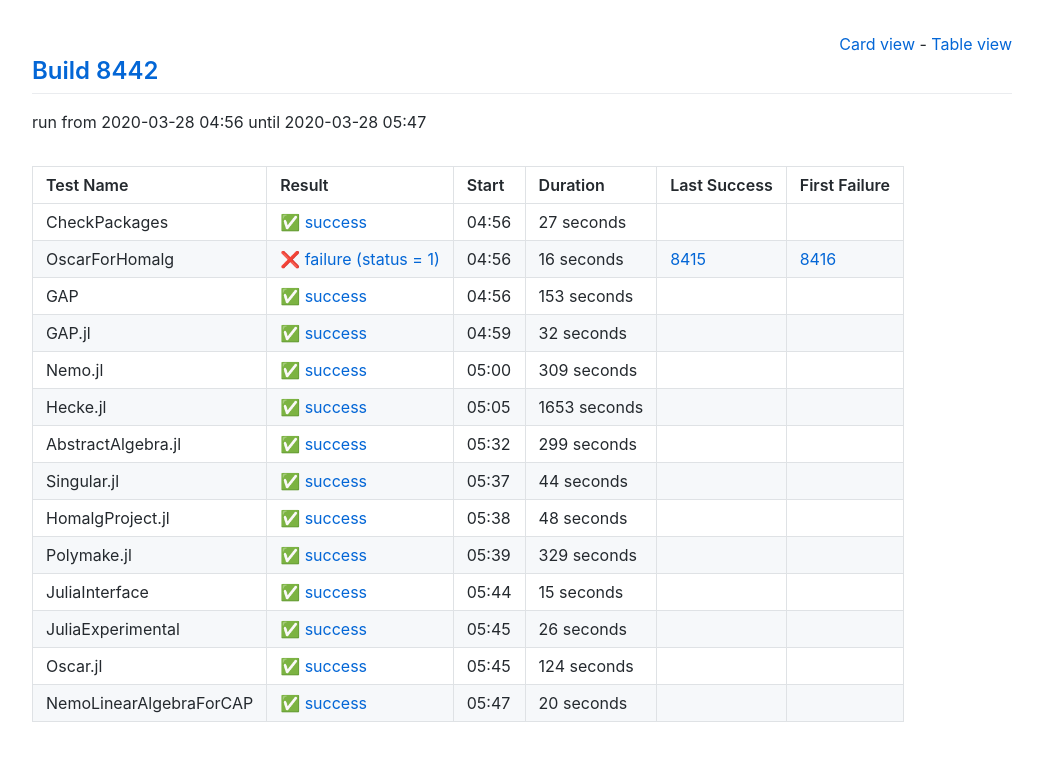
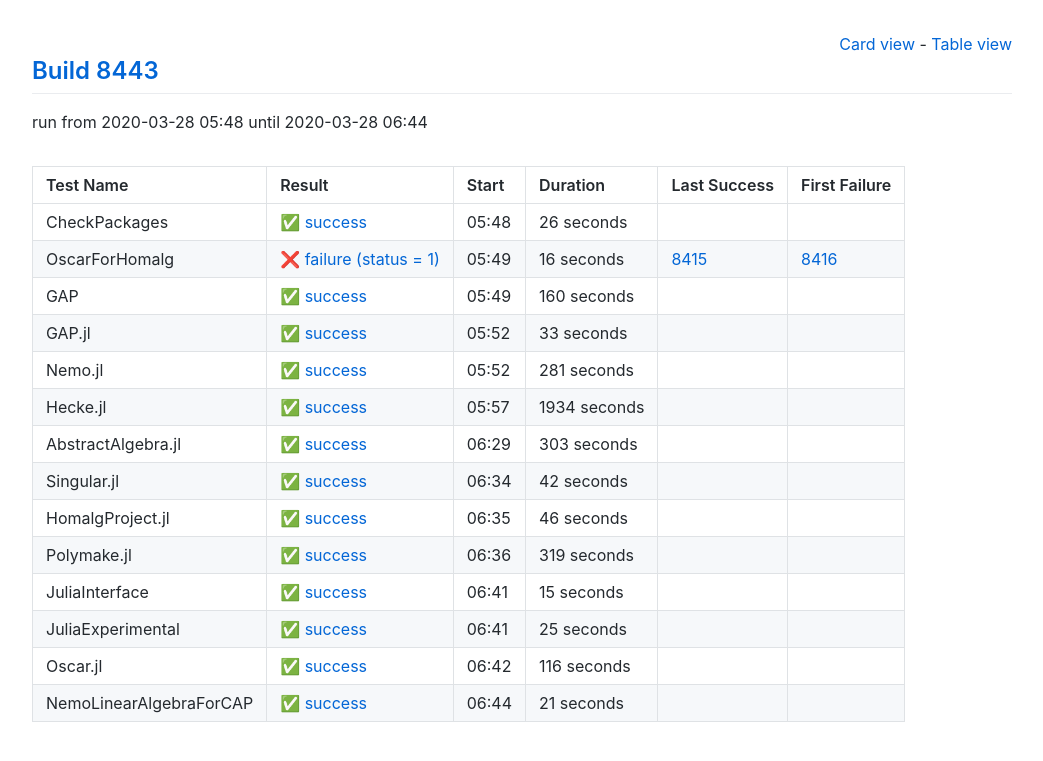
Before and after one commit to oscar-system/oscar-ci-status, a Jekyll site: the page built from table.html, in a window 1280 px wide. Shown: the top 761 px of the page, without its empty margins (118-1161 px from the left). Built offline with Jekyll 4.4.1, drawn with Linux system fonts in a browser that asks for light colours.

Commit message:
Build 8443

```diff
--- a/_data/ci.yml
+++ b/_data/ci.yml
@@ -1,16 +1,16 @@
-build: 8442
-build_url: https://oscarci.mathematik.uni-kl.de/job/oscar/8442/
+build: 8443
+build_url: https://oscarci.mathematik.uni-kl.de/job/oscar/8443/
 job: oscar
 tests:
-- duration: 27
+- duration: 26
   exitcode: 0
   first_failure: false
   first_failure_url: null
   last_success: false
   last_success_url: null
-  log: https://oscarci.mathematik.uni-kl.de/job/oscar/8442/artifact/logs/build-8442/CheckPackages.log
+  log: https://oscarci.mathematik.uni-kl.de/job/oscar/8443/artifact/logs/build-8443/CheckPackages.log
   name: CheckPackages
-  start: 2020-03-28 04:56
+  start: 2020-03-28 05:48
   status: success
   success: true
 - duration: 16
@@ -19,97 +19,97 @@ tests:
   first_failure_url: https://oscarci.mathematik.uni-kl.de/job/oscar/8416/
   last_success: 8415
   last_success_url: https://oscarci.mathematik.uni-kl.de/job/oscar/8415/
-  log: https://oscarci.mathematik.uni-kl.de/job/oscar/8442/artifact/logs/build-8442/OscarForHomalg.log
+  log: https://oscarci.mathematik.uni-kl.de/job/oscar/8443/artifact/logs/build-8443/OscarForHomalg.log
   name: OscarForHomalg
-  start: 2020-03-28 04:56
+  start: 2020-03-28 05:49
   status: failure
   success: false
-- duration: 153
+- duration: 160
   exitcode: 0
   first_failure: false
   first_failure_url: null
   last_success: false
   last_success_url: null
-  log: https://oscarci.mathematik.uni-kl.de/job/oscar/8442/artifact/logs/build-8442/GAP.log
+  log: https://oscarci.mathematik.uni-kl.de/job/oscar/8443/artifact/logs/build-8443/GAP.log
   name: GAP
-  start: 2020-03-28 04:56
+  start: 2020-03-28 05:49
   status: success
   success: true
-- duration: 32
+- duration: 33
   exitcode: 0
   first_failure: false
   first_failure_url: null
   last_success: false
   last_success_url: null
-  log: https://oscarci.mathematik.uni-kl.de/job/oscar/8442/artifact/logs/build-8442/GAP.jl.log
+  log: https://oscarci.mathematik.uni-kl.de/job/oscar/8443/artifact/logs/build-8443/GAP.jl.log
   name: GAP.jl
-  start: 2020-03-28 04:59
+  start: 2020-03-28 05:52
   status: success
   success: true
-- duration: 309
+- duration: 281
   exitcode: 0
   first_failure: false
   first_failure_url: null
   last_success: false
   last_success_url: null
-  log: https://oscarci.mathematik.uni-kl.de/job/oscar/8442/artifact/logs/build-8442/Nemo.jl.log
+  log: https://oscarci.mathematik.uni-kl.de/job/oscar/8443/artifact/logs/build-8443/Nemo.jl.log
   name: Nemo.jl
-  start: 2020-03-28 05:00
+  start: 2020-03-28 05:52
   status: success
   success: true
-- duration: 1653
+- duration: 1934
   exitcode: 0
   first_failure: false
   first_failure_url: null
   last_success: false
   last_success_url: null
-  log: https://oscarci.mathematik.uni-kl.de/job/oscar/8442/artifact/logs/build-8442/Hecke.jl.log
+  log: https://oscarci.mathematik.uni-kl.de/job/oscar/8443/artifact/logs/build-8443/Hecke.jl.log
   name: Hecke.jl
-  start: 2020-03-28 05:05
+  start: 2020-03-28 05:57
   status: success
   success: true
-- duration: 299
+- duration: 303
   exitcode: 0
   first_failure: false
   first_failure_url: null
   last_success: false
   last_success_url: null
-  log: https://oscarci.mathematik.uni-kl.de/job/oscar/8442/artifact/logs/build-8442/AbstractAlgebra.jl.log
+  log: https://oscarci.mathematik.uni-kl.de/job/oscar/8443/artifact/logs/build-8443/AbstractAlgebra.jl.log
   name: AbstractAlgebra.jl
-  start: 2020-03-28 05:32
+  start: 2020-03-28 06:29
   status: success
   success: true
-- duration: 44
+- duration: 42
   exitcode: 0
   first_failure: false
   first_failure_url: null
   last_success: false
   last_success_url: null
-  log: https://oscarci.mathematik.uni-kl.de/job/oscar/8442/artifact/logs/build-8442/Singular.jl.log
+  log: https://oscarci.mathematik.uni-kl.de/job/oscar/8443/artifact/logs/build-8443/Singular.jl.log
   name: Singular.jl
-  start: 2020-03-28 05:37
+  start: 2020-03-28 06:34
   status: success
   success: true
-- duration: 48
+- duration: 46
   exitcode: 0
   first_failure: false
   first_failure_url: null
   last_success: false
   last_success_url: null
-  log: https://oscarci.mathematik.uni-kl.de/job/oscar/8442/artifact/logs/build-8442/HomalgProject.jl.log
+  log: https://oscarci.mathematik.uni-kl.de/job/oscar/8443/artifact/logs/build-8443/HomalgProject.jl.log
   name: HomalgProject.jl
-  start: 2020-03-28 05:38
+  start: 2020-03-28 06:35
   status: success
   success: true
-- duration: 329
+- duration: 319
   exitcode: 0
   first_failure: false
   first_failure_url: null
   last_success: false
   last_success_url: null
-  log: https://oscarci.mathematik.uni-kl.de/job/oscar/8442/artifact/logs/build-8442/Polymake.jl.log
+  log: https://oscarci.mathematik.uni-kl.de/job/oscar/8443/artifact/logs/build-8443/Polymake.jl.log
   name: Polymake.jl
-  start: 2020-03-28 05:39
+  start: 2020-03-28 06:36
   status: success
   success: true
 - duration: 15
@@ -118,41 +118,41 @@ tests:
   first_failure_url: null
   last_success: false
   last_success_url: null
-  log: https://oscarci.mathematik.uni-kl.de/job/oscar/8442/artifact/logs/build-8442/JuliaInterface.log
+  log: https://oscarci.mathematik.uni-kl.de/job/oscar/8443/artifact/logs/build-8443/JuliaInterface.log
   name: JuliaInterface
-  start: 2020-03-28 05:44
+  start: 2020-03-28 06:41
   status: success
   success: true
-- duration: 26
+- duration: 25
   exitcode: 0
   first_failure: false
   first_failure_url: null
   last_success: false
   last_success_url: null
-  log: https://oscarci.mathematik.uni-kl.de/job/oscar/8442/artifact/logs/build-8442/JuliaExperimental.log
+  log: https://oscarci.mathematik.uni-kl.de/job/oscar/8443/artifact/logs/build-8443/JuliaExperimental.log
   name: JuliaExperimental
-  start: 2020-03-28 05:45
+  start: 2020-03-28 06:41
   status: success
   success: true
-- duration: 124
+- duration: 116
   exitcode: 0
   first_failure: false
   first_failure_url: null
   last_success: false
   last_success_url: null
-  log: https://oscarci.mathematik.uni-kl.de/job/oscar/8442/artifact/logs/build-8442/Oscar.jl.log
+  log: https://oscarci.mathematik.uni-kl.de/job/oscar/8443/artifact/logs/build-8443/Oscar.jl.log
   name: Oscar.jl
-  start: 2020-03-28 05:45
+  start: 2020-03-28 06:42
   status: success
   success: true
-- duration: 20
+- duration: 21
   exitcode: 0
   first_failure: false
   first_failure_url: null
   last_success: false
   last_success_url: null
-  log: https://oscarci.mathematik.uni-kl.de/job/oscar/8442/artifact/logs/build-8442/NemoLinearAlgebraForCAP.log
+  log: https://oscarci.mathematik.uni-kl.de/job/oscar/8443/artifact/logs/build-8443/NemoLinearAlgebraForCAP.log
   name: NemoLinearAlgebraForCAP
-  start: 2020-03-28 05:47
+  start: 2020-03-28 06:44
   status: success
   success: true
```
Also changed, not shown: README.md.
